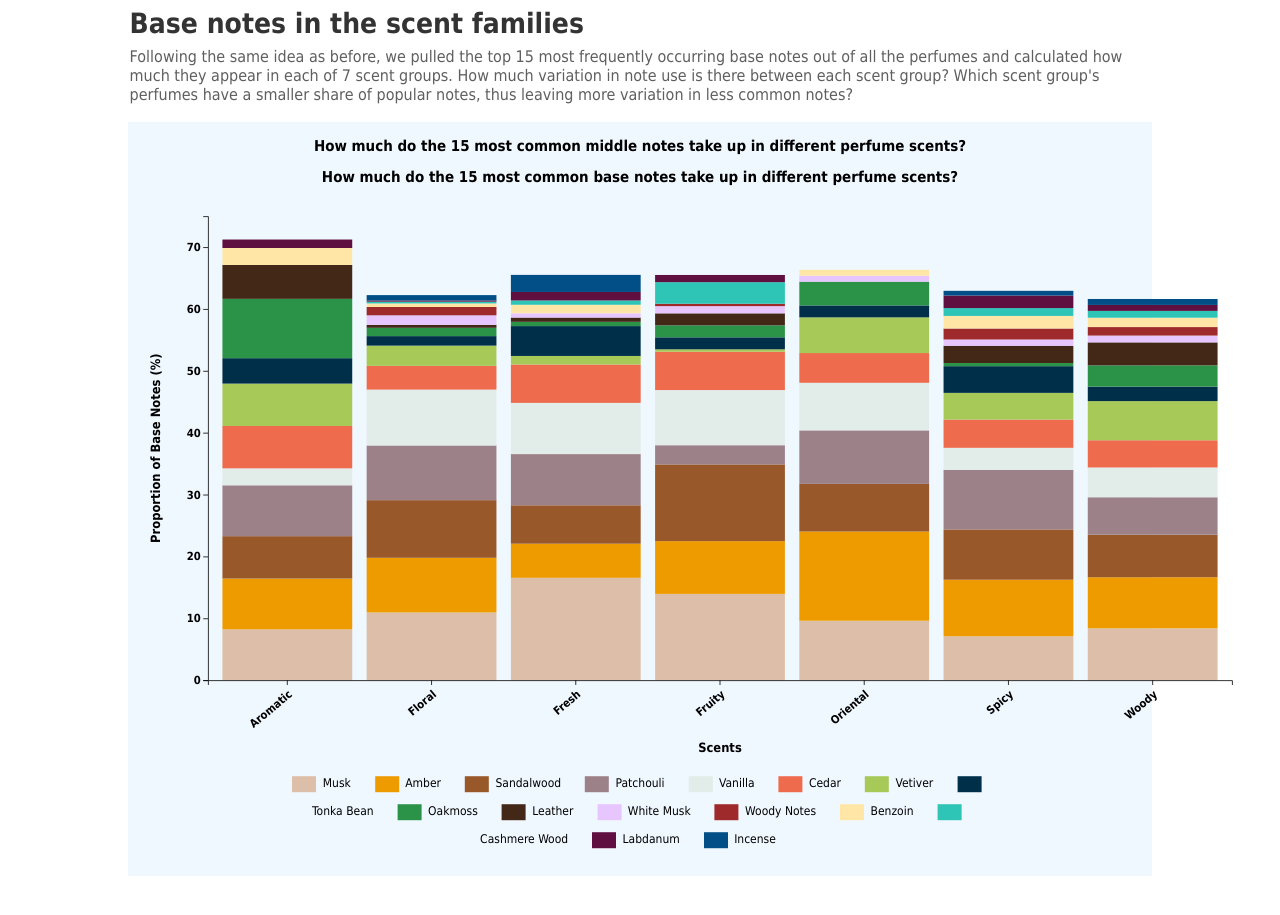
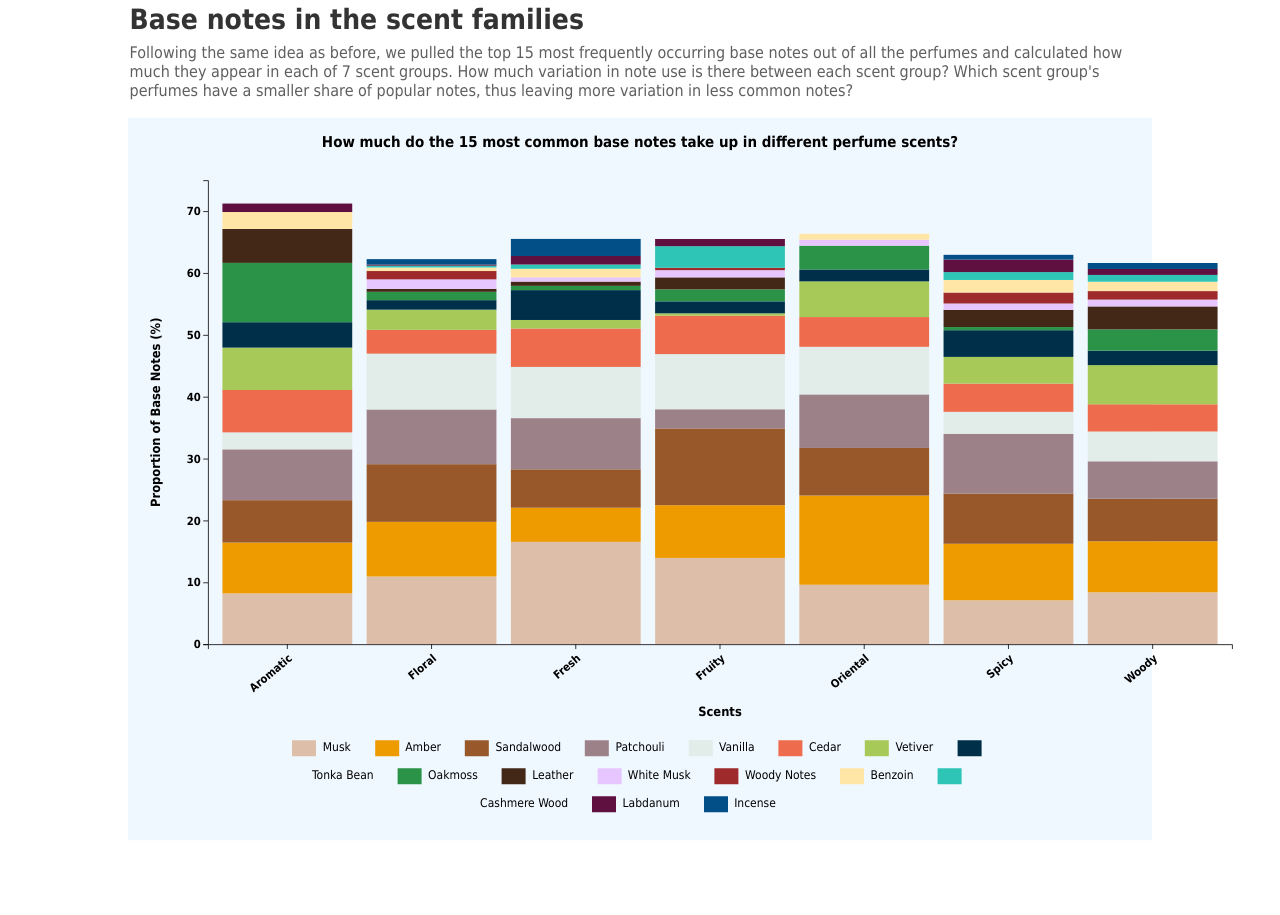
Before and after one commit to mn473/info3300p1, a plain HTML site: page index.html in a window 1280 px wide. Shown: the part 2924-3839 px from the top of the page. Drawn offline with nearby package versions, Linux system fonts and the light colour scheme.

Commit message:
Update index.html

```diff
--- a/index.html
+++ b/index.html
@@ -739,7 +739,6 @@
         Which scent group's perfumes have a smaller share of popular notes, thus leaving more variation in less common notes?
       </p>
     </div>
-    <h3>How much do the 15 most common middle notes take up in different perfume scents?</h3>
     <h3>How much do the 15 most common base notes take up in different perfume scents?</h3>
     <svg id="stackedchart2" width="1400" height="700"></svg>
     <text id="label" x="760" y="0" text-anchor="end" alignment-baseline="hanging"></text>
```
